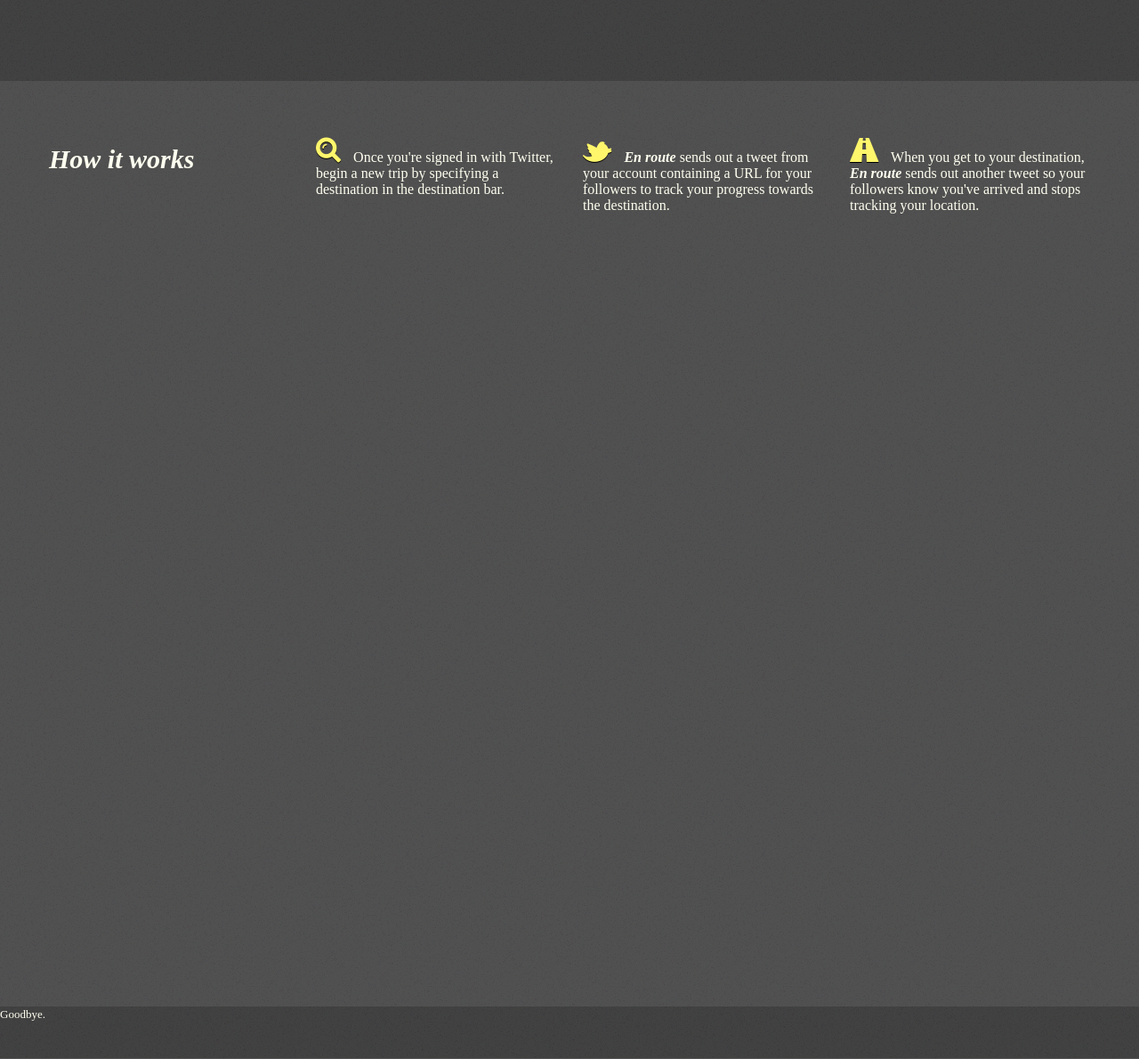
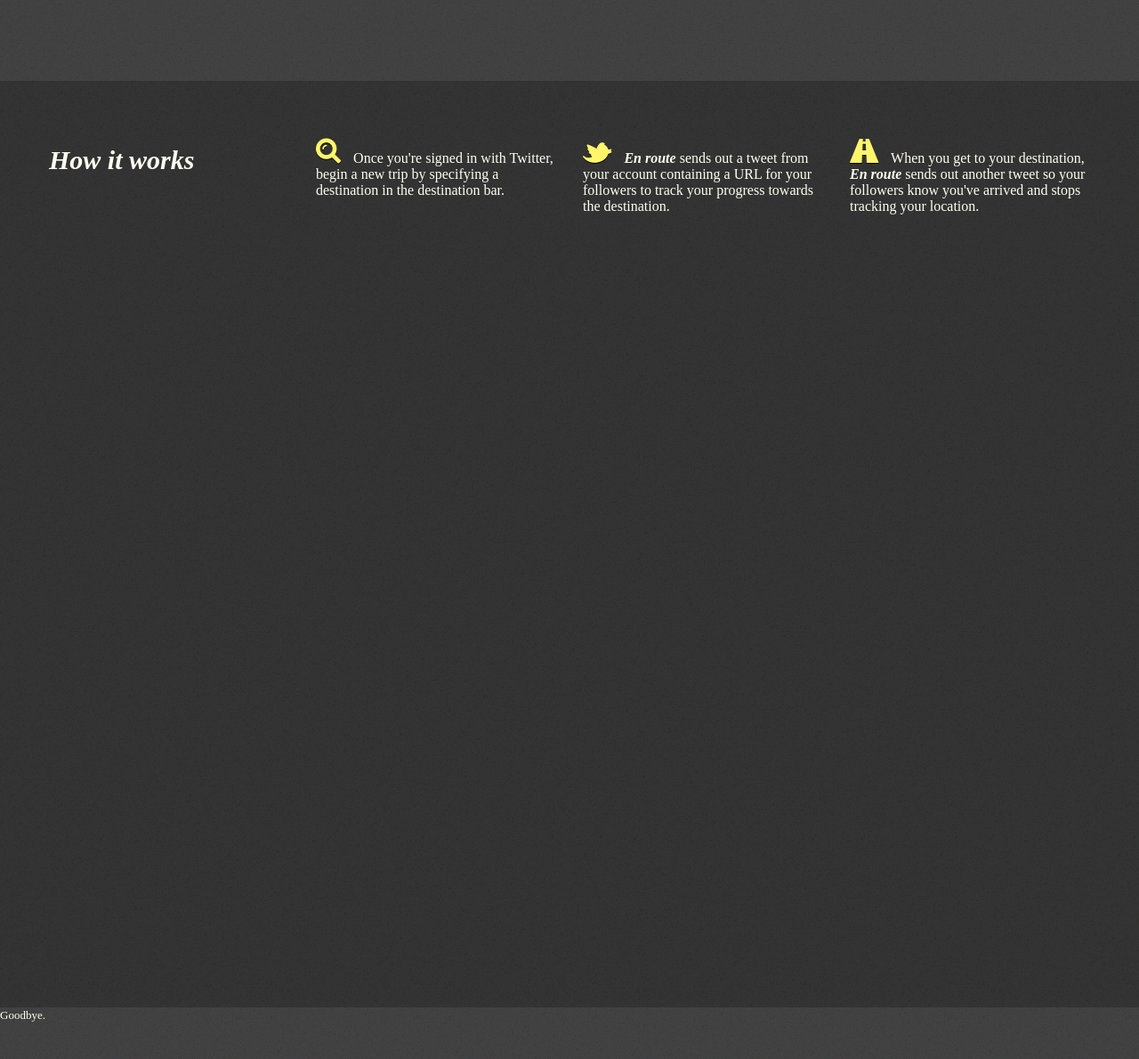
Before and after one commit to BenjaminMalley/enroute, a Flask app: page / in a window 1280 px wide. Shown: the part 469-1659 px from the top of the page at 89% size. Run offline with Flask 2, Linux system fonts and the light colour scheme; parts of the project's set-up code (start-up, migrations or seed data) failed here and were passed over; some libraries are stand-ins or nearby versions.

Commit message:
design tweaks

```diff
--- a/static/css/style.css
+++ b/static/css/style.css
@@ -19,12 +19,13 @@ body {
   background-repeat: repeat;
   background-position: 0px 0px;
 }
-.img-rep {
+.fold {
   background-image: url("/static/img/bg.png");
   background-repeat: repeat;
   background-position: 0px 0px;
   height: 1000px; /* TODO */
-  background-color: #444;
+  background-color: #242424;
+  border-top: 1px solid rgba(0, 0, 0, .07);
 }
 a {
   /*color: #0088cc;*/
--- a/templates/index.html
+++ b/templates/index.html
@@ -18,7 +18,7 @@
 	</div>
 </div>
 
-<div class="img-rep top-pad">
+<div class="fold top-pad">
 	<div class="container">
 		<div class="row" style="padding-top: 30px; padding-bottom: 20px;">
 			<div class="span3"><h1><i>How it works</i></h1></div>
```
